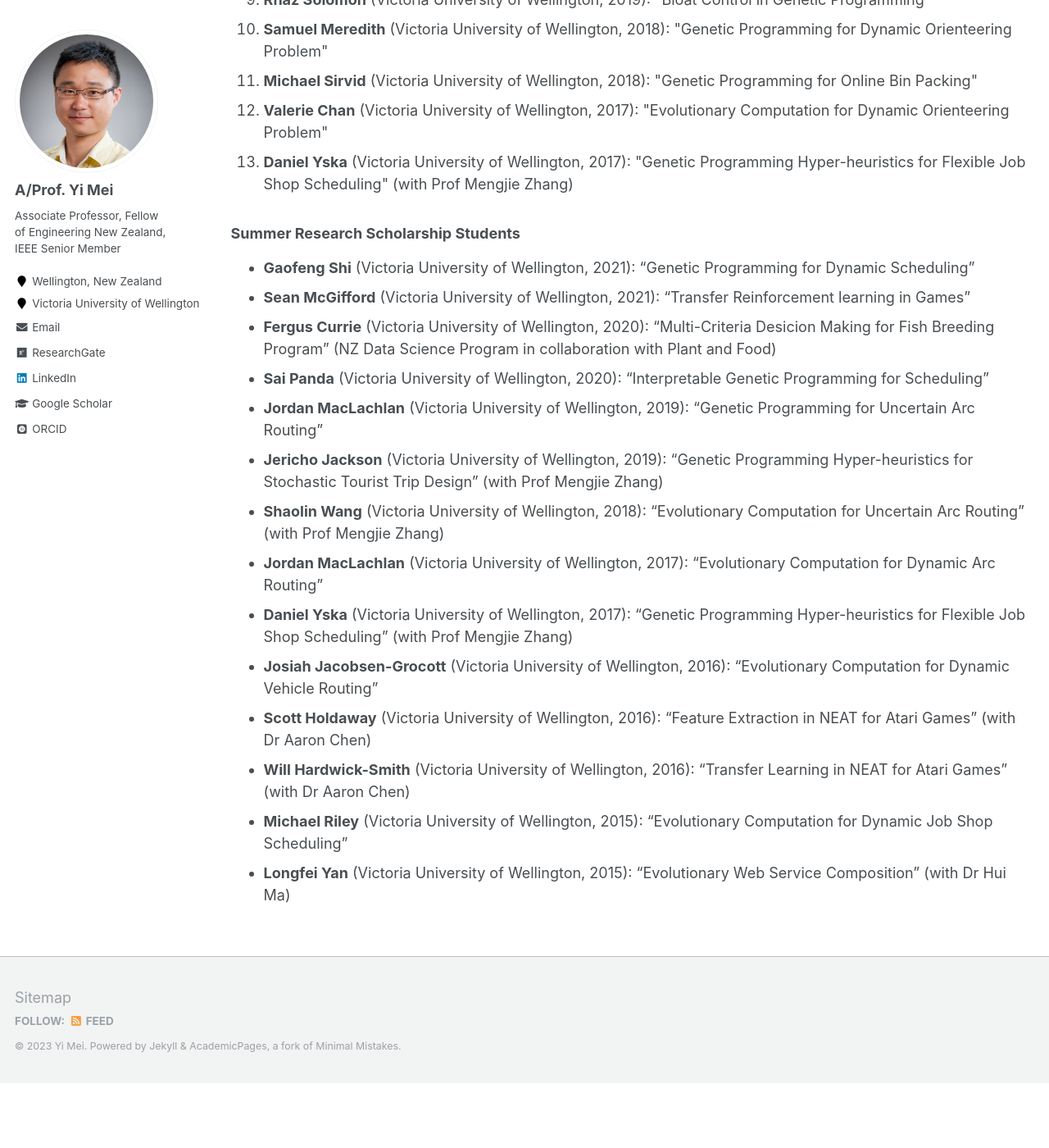
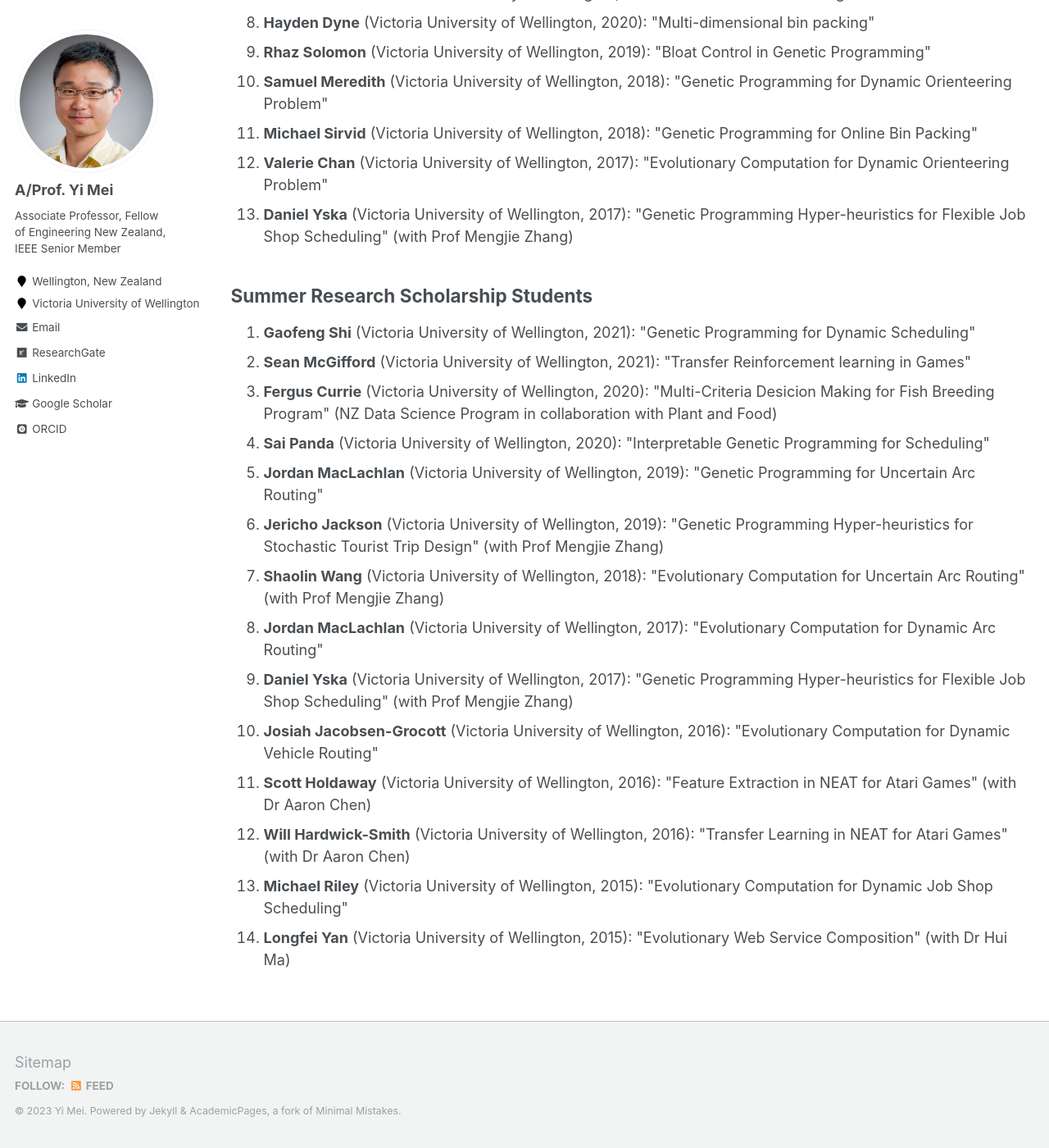
Before and after one commit to yi-mei-ecco/yi-mei-ecco.github.io, a Jekyll site: the page built from _pages/supervision.md, in a window 1280 px wide and 1400 px high, scrolled down 2832 px. Shown: the whole window at 82% size. Built offline with Jekyll 4.4.1, drawn with Linux system fonts in a browser that asks for light colours; some web fonts are replaced; before the commit the page ends 4153 px from its top, so only the background shows below that.

```diff
--- a/_pages/supervision.md
+++ b/_pages/supervision.md
@@ -5,7 +5,7 @@ permalink: /supervision/
 author_profile: true
 ---
 
-# PhD
+## PhD
 
 <ol>
 <li><b>Junwei Pang</b> (Victoria University of Wellington, 2023): "TBD (with Prof Mengjie Zhang)</li>
@@ -38,7 +38,7 @@ author_profile: true
 Grouping Constrained Storage Location Assignment Problem" <a href="https://researchbank.rmit.edu.au/eserv/rmit:162142/Xie.pdf">[PhD thesis]</a> (with Dr Andy Song, Prof Andreas Ernst, and Prof Xiaodong Li)</i></li>
 </ol>
 
-# Masters
+## Masters
 
 <ol>
 <li><b>Thomson Thomas</b> (Victoria University of Wellington, 2022): "Evolutionary Computation for Cloud Resource Allocation"</li>
@@ -51,7 +51,7 @@ Grouping Constrained Storage Location Assignment Problem" <a href="https://resea
 </ol>
 
 
-# Honours Students
+## Honours Students
 
 <ol>
   <li><b>Callum Macaskill</b> (Victoria University of Wellington, 2022): "Genetic Programming for Online Delivery Allocation"</li>
@@ -70,19 +70,21 @@ Grouping Constrained Storage Location Assignment Problem" <a href="https://resea
 </ol>
 
 
-### Summer Research Scholarship Students
+## Summer Research Scholarship Students
 
-- __Gaofeng Shi__ (Victoria University of Wellington, 2021): "Genetic Programming for Dynamic Scheduling"
-- __Sean McGifford__ (Victoria University of Wellington, 2021): "Transfer Reinforcement learning in Games"
-- __Fergus Currie__ (Victoria University of Wellington, 2020): "Multi-Criteria Desicion Making for Fish Breeding Program" (NZ Data Science Program in collaboration with Plant and Food)
-- __Sai Panda__ (Victoria University of Wellington, 2020): "Interpretable Genetic Programming for Scheduling"
-- __Jordan MacLachlan__ (Victoria University of Wellington, 2019): "Genetic Programming for Uncertain Arc Routing"
-- __Jericho Jackson__ (Victoria University of Wellington, 2019): "Genetic Programming Hyper-heuristics for Stochastic Tourist Trip Design" (with Prof Mengjie Zhang)
-- __Shaolin Wang__ (Victoria University of Wellington, 2018): "Evolutionary Computation for Uncertain Arc Routing" (with Prof Mengjie Zhang)
-- __Jordan MacLachlan__ (Victoria University of Wellington, 2017): "Evolutionary Computation for Dynamic Arc Routing"
-- __Daniel Yska__ (Victoria University of Wellington, 2017): "Genetic Programming Hyper-heuristics for Flexible Job Shop Scheduling" (with Prof Mengjie Zhang)
-- __Josiah Jacobsen-Grocott__ (Victoria University of Wellington, 2016): "Evolutionary Computation for Dynamic Vehicle Routing"
-- __Scott Holdaway__ (Victoria University of Wellington, 2016): "Feature Extraction in NEAT for Atari Games" (with Dr Aaron Chen)
-- __Will Hardwick-Smith__ (Victoria University of Wellington, 2016): "Transfer Learning in NEAT for Atari Games" (with Dr Aaron Chen)
-- __Michael Riley__ (Victoria University of Wellington, 2015): "Evolutionary Computation for Dynamic Job Shop Scheduling"
-- __Longfei Yan__ (Victoria University of Wellington, 2015): "Evolutionary Web Service Composition" (with Dr Hui Ma)
+<ol>
+<li><b>Gaofeng Shi</b> (Victoria University of Wellington, 2021): "Genetic Programming for Dynamic Scheduling"</li>
+<li><b>Sean McGifford</b> (Victoria University of Wellington, 2021): "Transfer Reinforcement learning in Games"</li>
+<li><b>Fergus Currie</b> (Victoria University of Wellington, 2020): "Multi-Criteria Desicion Making for Fish Breeding Program" (NZ Data Science Program in collaboration with Plant and Food)</li>
+<li><b>Sai Panda</b> (Victoria University of Wellington, 2020): "Interpretable Genetic Programming for Scheduling"</li>
+<li><b>Jordan MacLachlan</b> (Victoria University of Wellington, 2019): "Genetic Programming for Uncertain Arc Routing"</li>
+<li><b>Jericho Jackson</b> (Victoria University of Wellington, 2019): "Genetic Programming Hyper-heuristics for Stochastic Tourist Trip Design" (with Prof Mengjie Zhang)</li>
+<li><b>Shaolin Wang</b> (Victoria University of Wellington, 2018): "Evolutionary Computation for Uncertain Arc Routing" (with Prof Mengjie Zhang)</li>
+<li><b>Jordan MacLachlan</b> (Victoria University of Wellington, 2017): "Evolutionary Computation for Dynamic Arc Routing"</li>
+<li><b>Daniel Yska</b> (Victoria University of Wellington, 2017): "Genetic Programming Hyper-heuristics for Flexible Job Shop Scheduling" (with Prof Mengjie Zhang)</li>
+<li><b>Josiah Jacobsen-Grocott</b> (Victoria University of Wellington, 2016): "Evolutionary Computation for Dynamic Vehicle Routing"</li>
+<li><b>Scott Holdaway</b> (Victoria University of Wellington, 2016): "Feature Extraction in NEAT for Atari Games" (with Dr Aaron Chen)</li>
+<li><b>Will Hardwick-Smith</b> (Victoria University of Wellington, 2016): "Transfer Learning in NEAT for Atari Games" (with Dr Aaron Chen)</li>
+<li><b>Michael Riley</b> (Victoria University of Wellington, 2015): "Evolutionary Computation for Dynamic Job Shop Scheduling"</li>
+<li><b>Longfei Yan</b> (Victoria University of Wellington, 2015): "Evolutionary Web Service Composition" (with Dr Hui Ma)</li>
+</ol>
```
Also changed, not shown: _data/navigation.yml (+5 -2 lines), _pages/grantsawards.md (+2 -2 lines), _pages/services.md (added, +158 -0 lines).
